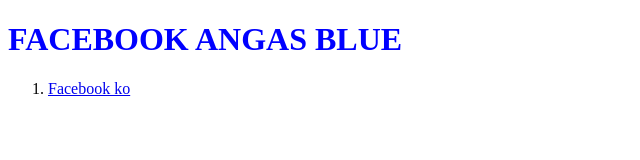
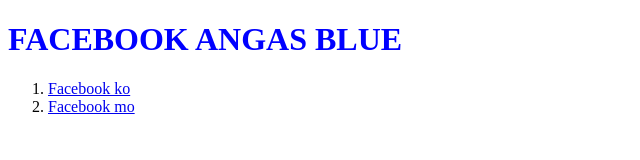
Before and after one commit to Justinbarbas1028/Justinbarbas1028.github.io, a plain HTML site: page index.html in a window 1280 px wide. Shown: the whole page, without its empty margins (0-640 px from the left). Drawn offline with Linux system fonts and the light colour scheme.

Commit message:
facebook ni mitch

```diff
--- a/index.html
+++ b/index.html
@@ -10,6 +10,7 @@
     <h1 style="color: blue;">FACEBOOK ANGAS BLUE</h1>
     <ol>
         <li><a href="https://www.facebook.com/justin.barbas.7121">Facebook ko</a></li>
+        <li><a href="https://www.https://www.facebook.com/Ellelibarnes">Facebook mo</a></li>
     </ol>
 </body>
 </html>
```
